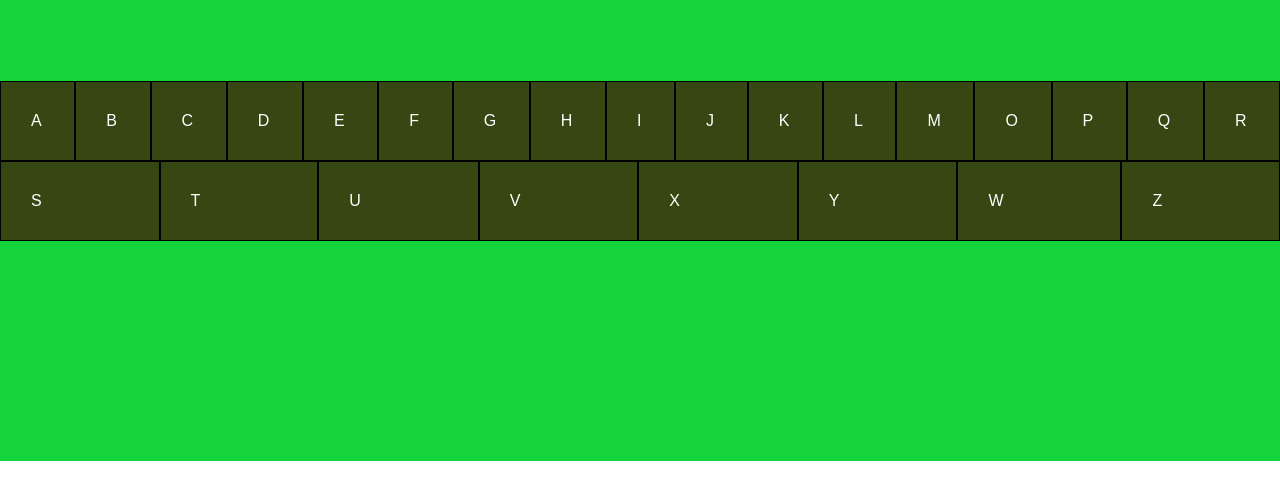
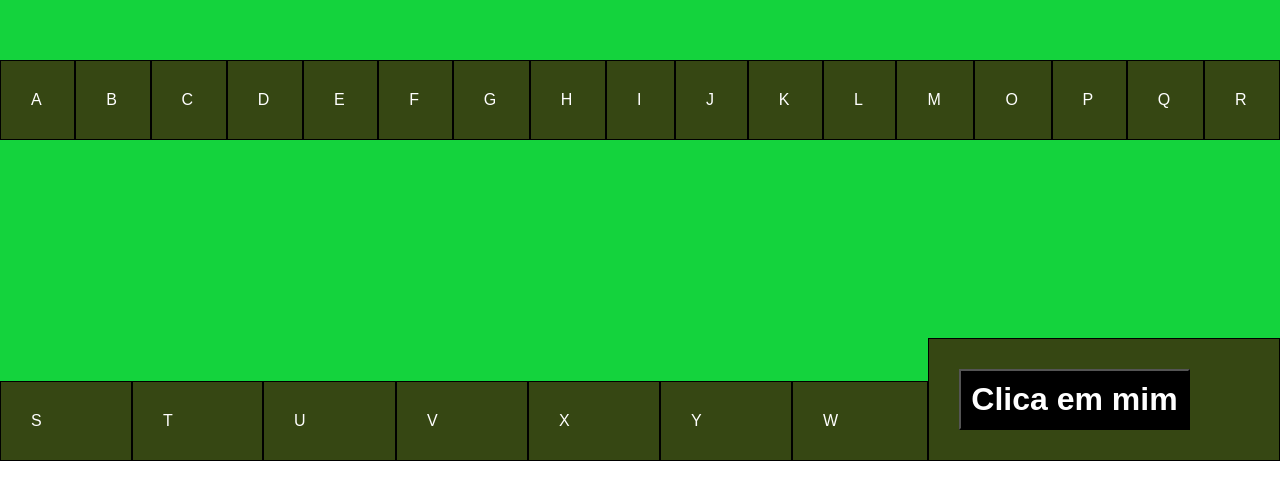
Before and after one commit to abduldanieltrato/Flexbox, a plain HTML site: page index.html in a window 1280 px wide. Shown: the part 139-638 px from the top of the page. Drawn offline with Linux system fonts and the light colour scheme.

Commit message:
Update index.html

```diff
--- a/index.html
+++ b/index.html
@@ -16,7 +16,7 @@
             flex-flow: row wrap;
             height: 600px;
             flex: auto;
-            align-content: center;
+
             flex-direction: row;
 
             background-color: rgb(20, 211, 61);
@@ -34,6 +34,11 @@
 
         }
     </style>
+    <script>
+        function ExibirMensagem() {
+            document.write('Este eh um programa Javascript');
+        }
+    </script>
 </head>
 <body>
     <header>
@@ -64,7 +69,11 @@
         <section>X</section>
         <section>Y</section>
         <section>W</section>
-        <section>Z</section>
+        <section>
+            <button style="background-color: black; color: white; font-size: 2em; font-weight: bolder; padding: 10px;" onclick="ExibirMensagem()";>
+                Clica em mim
+            </button>
+        </section>
     </main>
     <footer>
 
```
